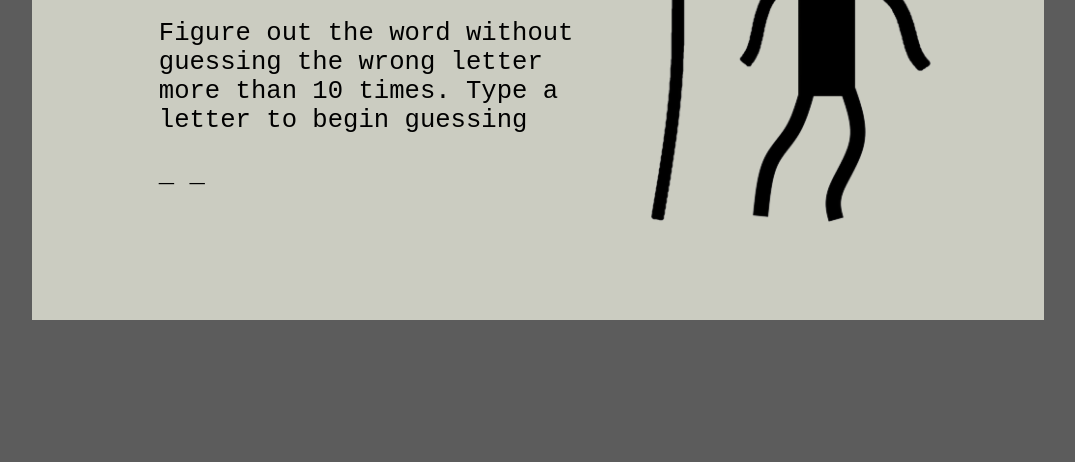
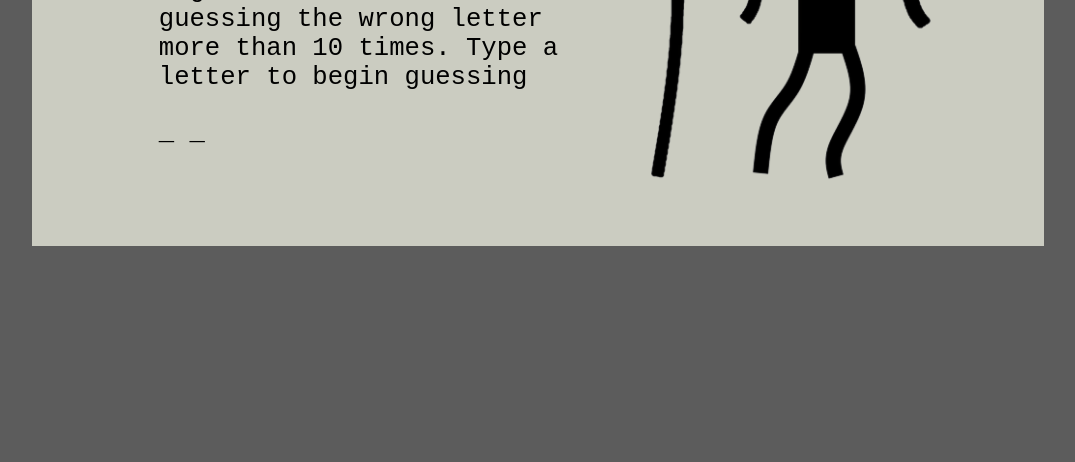
Before and after one commit to yrjarv/hangman, a plain HTML site: page hangman/index.html in a window 1280 px wide. Shown: the part 338-800 px from the top of the page, without its empty margins (102-1177 px from the left). Drawn offline with Linux system fonts and the light colour scheme.

Commit message:
Reduce risk of scrollbar appearing

```diff
--- a/hangman/style.css
+++ b/hangman/style.css
@@ -4,8 +4,8 @@ body {
 }
 
 #container {
-  padding: 5% 10%;
-  margin: 1.5% 10%;
+  padding: 2.5% 10%;
+  margin: 0 10%;
   background-color: rgba(247, 248, 233, 0.718);
   align-items: center;
   justify-items: center;
```
